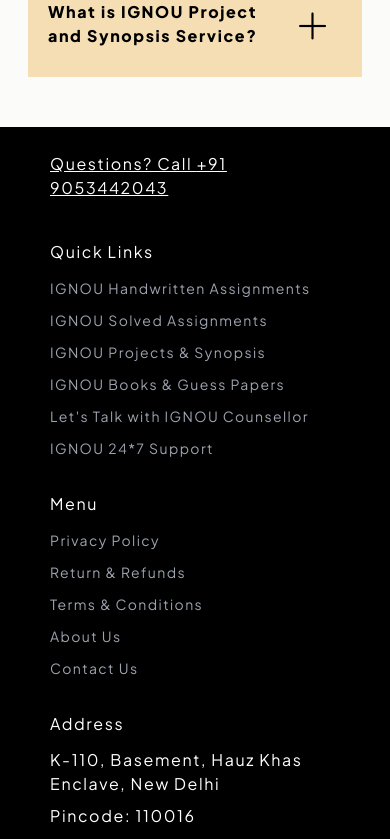
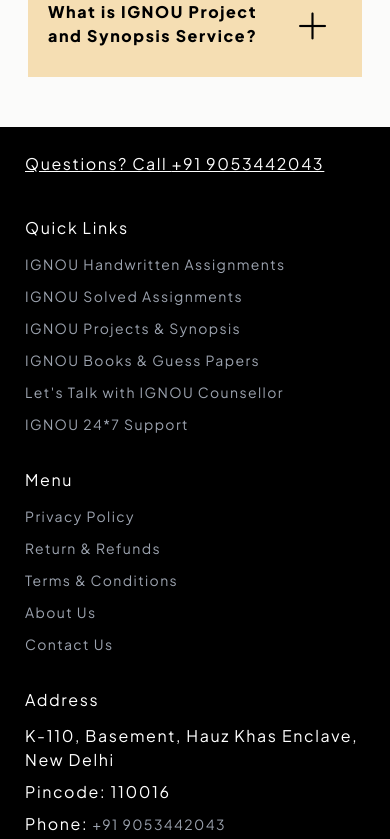
Before and after one commit to mesachinjakhar/ignoubackbenchers.com-nextjs, a Next.js app: page / in a window 390 px wide. Shown: the part 3180-4019 px from the top of the page. Built offline with nearby package versions, Linux system fonts and the light colour scheme.

Commit message:
footer px adjusted

```diff
--- a/components/Footer.jsx
+++ b/components/Footer.jsx
@@ -2,7 +2,7 @@ import Link from "next/link";
 
 const Footer = () => {
   return (
-    <div className="mt-[50px] px-[50px] py-[25px] bg-black text-white xs:px-[35]">
+    <div className="mt-[50px] px-[50px] py-[25px] bg-black text-white xs:px-[25px]">
       <p className="mb-[40px] underline">
         Questions? Call <a href="tel:+919053442043">+91 9053442043</a>
       </p>
```
